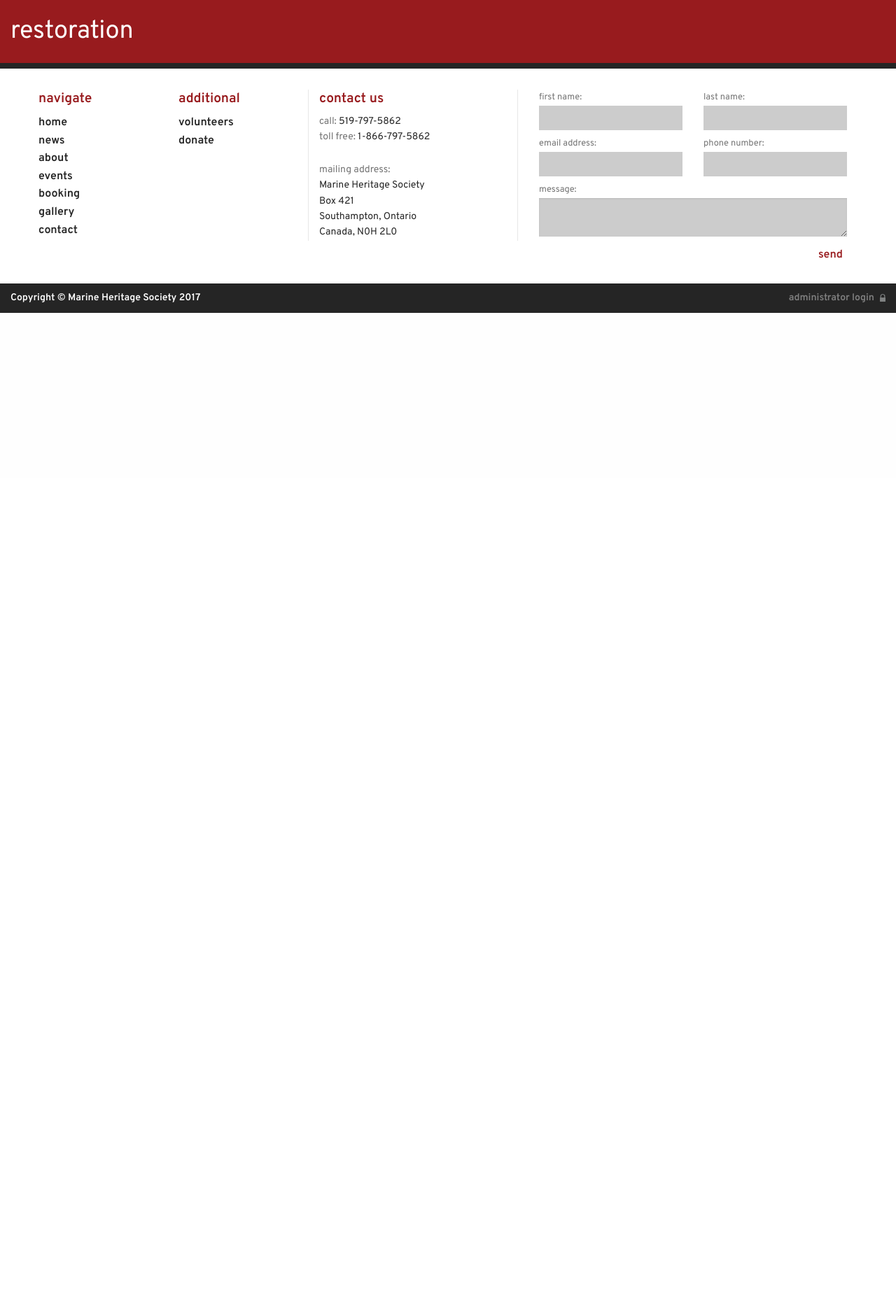
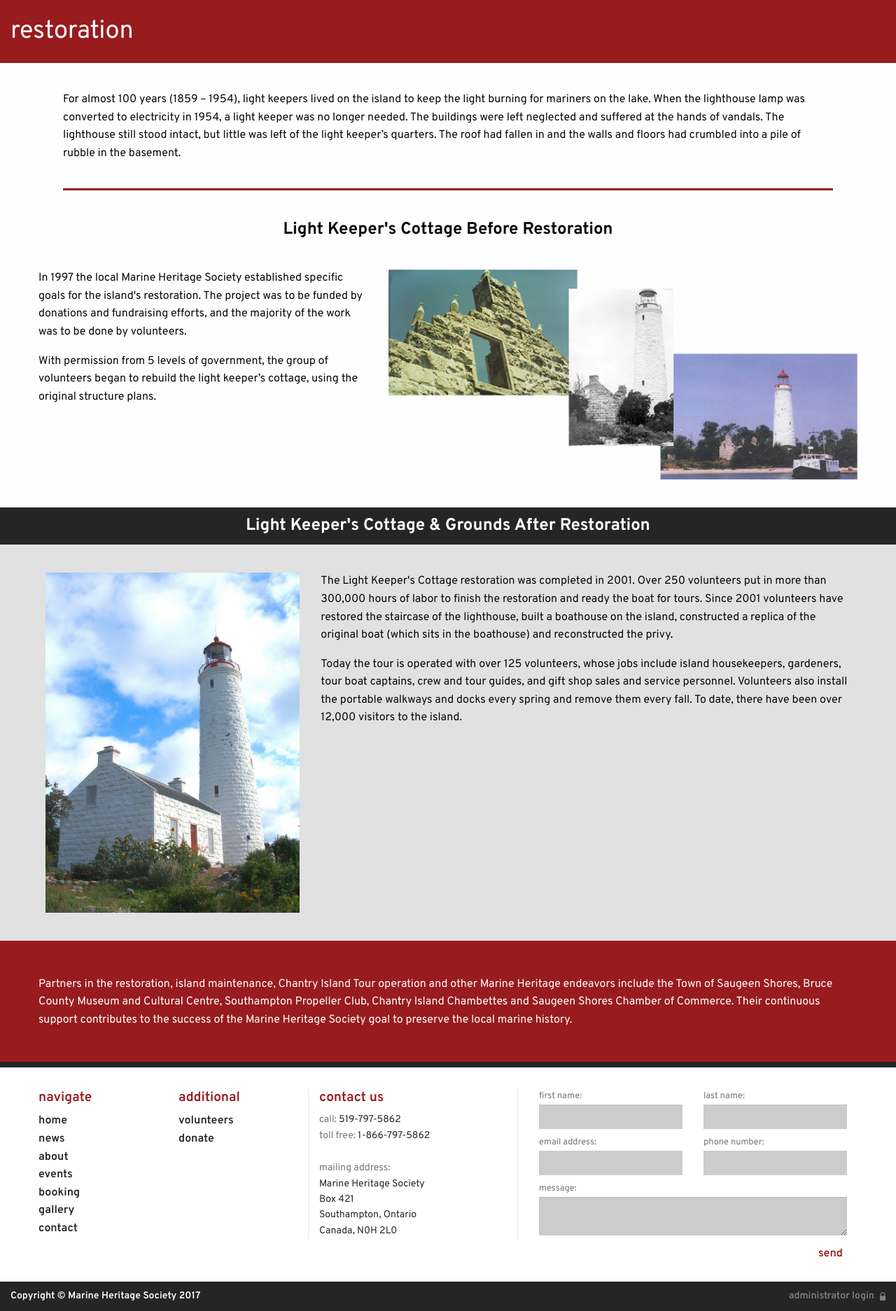
Before and after one commit to ryandys/Chantry_Island, a PHP site: page /restoration.php in a window 1280 px wide. Shown: the part 117-1990 px from the top of the page at 70% size. Before the commit the page ends 564 px from the top, so only its background shows below. Run offline with PHP 8.4, Linux system fonts and the light colour scheme.

Commit message:
Completed Restoration page
updated html and css for restoration page

```diff
--- a/css/app.css
+++ b/css/app.css
@@ -929,6 +929,52 @@
 	font-weight: 700;
 }
 
+/*-----Restoration-----*/
+#restorationIntro {
+	padding: 40px 0 20px 0;
+	margin-bottom: 40px;
+	border-bottom: solid 3px #981b1e;
+}
+
+#beforeRestoration {
+	margin-bottom: 40px;
+}
+
+#beforeRestoration h2 {
+	text-align: center;
+	margin-bottom: 40px;
+}
+
+#smallLighthouses {
+	margin-top: 30px;
+	margin-bottom: 30px;
+}
+
+#afterRestorationFull {
+	background-color: #e1e1e1;
+}
+
+#afterRestorationFull h2 {
+	text-align: center;
+	background-color: #252525;
+	padding: 10px;
+	margin: 0px;
+}
+
+#afterRestoration {
+	padding: 40px 10px 40px 10px;
+}
+
+#smallLighthouseRenovated {
+	margin-bottom: 30px;
+	margin-top: 30px;
+}
+
+#restorationPartners {
+	padding: 50px 10px 30px 10px;
+	background-color: #981b1e;
+}
+
 /*-----Header-----*/
 #headerWrapper {
 	background: #fff;
--- a/restoration.php
+++ b/restoration.php
@@ -16,6 +16,67 @@ include_once("layout/header.php");
 		</div>
 	</div>
 
+<!--start restorationIntro-->
+<div class="row">
+	<div class="small-11 small-centered columns" id="restorationIntro">
+		<p class="paragraph">For almost 100 years (1859 – 1954), light keepers lived on the island to keep the light burning for mariners on the lake. When the lighthouse lamp was converted to electricity in 1954, a light keeper was no longer needed. The buildings were left neglected and suffered at the hands of vandals. The lighthouse still stood intact, but little was left of the light keeper’s quarters. The roof had fallen in and the walls and floors had crumbled into a pile of rubble in the basement.</p>
+	</div>
+</div>
+<!--end restorationIntro-->
+
+<!--start beforeRestoration-->
+<div class="row" id="beforeRestoration">
+	<h2 class="heading">Light Keeper's Cottage Before Restoration</h2>
+	<div class="small-12 medium-5 columns">
+		<p class="paragraph">In 1997 the local Marine Heritage Society established specific goals for the island's restoration. The project was to be funded by donations and fundraising efforts, and the majority of the work was to be done by volunteers.</p>
+
+		<div class="small-12 hide-for-medium columns" id="smallLighthouses">
+			<img src="images/before_restoration.png" alt="Lighthouse restoration">
+		</div>
+
+		<p class="paragraph">With permission from 5 levels of government, the group of volunteers began to rebuild the light keeper’s cottage, using the original structure plans.</p>
+	</div>
+
+	<div class="show-for-medium medium-7 columns">
+		<img src="images/before_restoration.png" alt="Lighthouse restoration">
+	</div>
+</div>
+<!--end beforeRestoration-->
+
+<!--start afterRestoration-->
+<div id="afterRestorationFull">
+	<h2 class="heading whiteTxt">Light Keeper's Cottage &amp; Grounds After Restoration</h2>
+	<div class="row" id="afterRestoration">
+
+		<div class="show-for-medium medium-4 columns">
+			<img src="images/renovated_lighthouse.jpg" alt="Renovated lighthouse">
+		</div>
+
+		<div class="small-12 medium-8 columns">
+			<p class="paragraph">The Light Keeper's Cottage restoration was completed in 2001. Over 250 volunteers put in more than 300,000 hours of labor to finish the restoration and ready the boat for tours. Since 2001 volunteers have restored the staircase of the lighthouse, built a boathouse on the island, constructed a replica of the original boat (which sits in the boathouse) and reconstructed the privy.</p>
+
+			<div class="hide-for-medium small-8 small-centered columns" id="smallLighthouseRenovated">
+				<img src="images/renovated_lighthouse.jpg" alt="Renovated lighthouse">
+			</div>
+
+			<p class="paragraph">Today the tour is operated with over 125 volunteers, whose jobs include island housekeepers, gardeners, tour boat captains, crew and tour guides, and gift shop sales and service personnel. Volunteers also install the portable walkways and docks every spring and remove them every fall. To date, there have been over 12,000 visitors to the island.</p>
+		</div>
+	</div>
+</div>
+<!--end afterRestoration-->
+
+<!--start restorationPartners-->
+<div id="restorationPartners">
+	<div class="row">
+		<div class="small-12 columns">
+			<p class="paragraph whiteTxt">Partners in the restoration, island maintenance, Chantry Island Tour operation and other Marine Heritage endeavors include the Town of Saugeen Shores, Bruce County Museum and Cultural Centre, Southampton Propeller Club, Chantry Island Chambettes and Saugeen Shores Chamber of Commerce. Their continuous support contributes to the success of the Marine Heritage Society goal to preserve the local marine history.</p>
+		</div>
+	</div>
+</div>
+<!--end restorationPartners-->
+
+
+
 
     <!--CLOSE BODY CONTENT HERE-->
 
```
Also changed, not shown: images/before_restoration.png (added), images/renovated_lighthouse.jpg (added).
